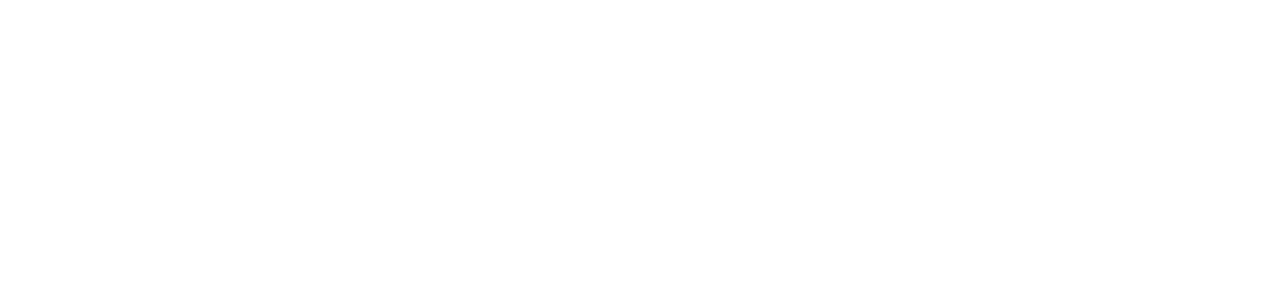
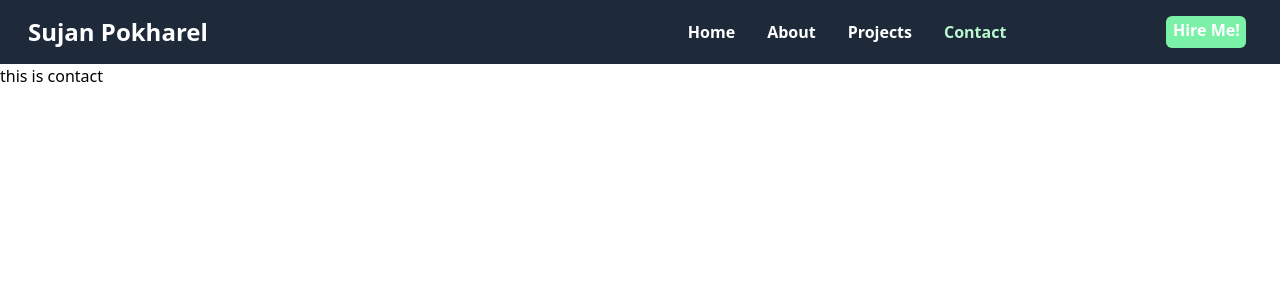
Before and after one commit to SUJANPOKHAREL07/Sujan_portfolio, a React (Vite) app: page /contact in a window 1280 px wide. Shown: the top 300 px of the page. Built offline with nearby package versions, Linux system fonts and the light colour scheme.

Commit message:
navbar updated design

```diff
--- a/src/App.tsx
+++ b/src/App.tsx
@@ -1,12 +1,56 @@
 
+import { createBrowserRouter, RouterProvider } from 'react-router-dom'
 import './App.css'
+import Nav from './Component/nav'
+import Home from './Pages/home'
+import About from './Pages/about'
+import Projects from './Pages/projects'
+import Contact from './Pages/contact'
+const router=createBrowserRouter([{
+  path:"/",
+  element:(
+  <>
+    <Nav/>
+    <Home/>
+  </>
+  )
+}
+,
+{
 
+  path:"/about",
+  element:(
+  <>
+    <Nav/>
+    <About/>
+  </>
+  )
+},
+{
+
+  path:"/projects",
+  element:(
+  <>
+    <Nav/>
+    <Projects/>
+  </>
+  )
+},
+{
+
+  path:"/contact",
+  element:(
+  <>
+    <Nav/>
+    <Contact/>
+  </>
+  )
+}
+])
 function App() {
 
   return (
-    <>
-
-    </>
+    <RouterProvider router={router}/>
   )
 }
 
--- a/src/Component/nav.tsx
+++ b/src/Component/nav.tsx
@@ -5,15 +5,30 @@
   return (
     <>
     <nav>
-        <h1>Sujan Pokharel</h1>
-        <NavLink
+       <div className="flex bg-gray-800 w-full  ">
+         <h1 className='font-bold text-2xl py-4 text-white ml-7'>Sujan Pokharel</h1>
+       <div className="ml-[30rem] space-x-8 py-5 font-semibold">
+         <NavLink
         to="/"
-        className={({isActive})=>isActive? "text-green-200" : "text-green-300"}
+        className={({isActive})=>isActive? "text-green-100" : "text-white"}
         >Home</NavLink>
          <NavLink
-        to="/"
-        className={({isActive})=>isActive? "text-green-200" : "text-green-300"}
+        to="/about"
+        className={({isActive})=>isActive? "text-green-200" : "text-white"}
         >About</NavLink>
+          <NavLink
+        to="/projects"
+        className={({isActive})=>isActive? "text-green-200" : "text-white"}
+        >Projects</NavLink>
+          <NavLink
+        to="/contact"
+        className={({isActive})=>isActive? "text-green-200" : "text-white"}
+        >Contact</NavLink>
+       </div>
+       <div className="py-4 ml-40  text-white font-bold">
+        <button className='bg-green-300 w-20 rounded-md h-8 border-b-4 border-green-300 hover:border-green-300 hover:bg-green-100 hover:text-green-400 rounded-2xl'>Hire Me!</button>
+       </div>
+       </div>
     </nav>
     </>
   )
--- a/src/Pages/about.tsx
+++ b/src/Pages/about.tsx
@@ -0,0 +1,8 @@
+const About=()=>{
+    return(
+        <>
+        <h1>this is about</h1>
+        </>
+    )
+}
+export default About
--- a/src/Pages/contact.tsx
+++ b/src/Pages/contact.tsx
@@ -0,0 +1,8 @@
+const Contact=()=>{
+    return(
+        <>
+        <h1>this is contact</h1>
+        </>
+    )
+}
+export default Contact
--- a/src/Pages/projects.tsx
+++ b/src/Pages/projects.tsx
@@ -0,0 +1,8 @@
+const Projects=()=>{
+    return(
+        <>
+        <h1>this is projects</h1>
+        </>
+    )
+}
+export default Projects
```
